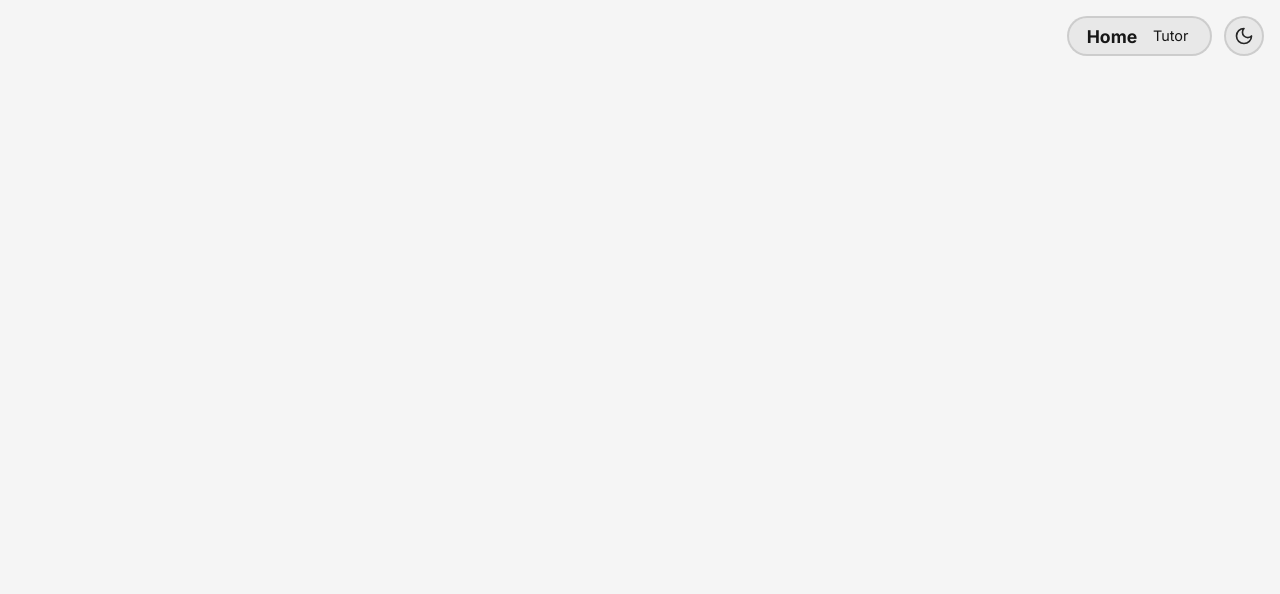
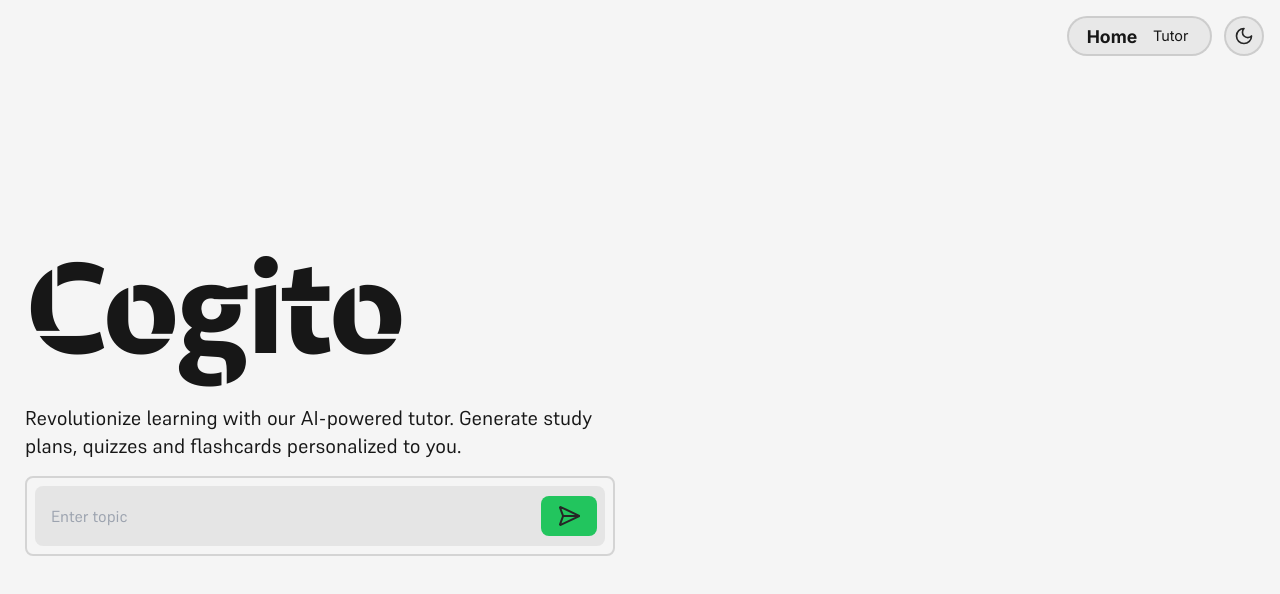
Before and after one commit to lalitm1004/cogito-tutor, a SvelteKit app in the folder frontend/: page / in a window 1280 px wide. Shown: the top 594 px of the page. Built offline with nearby package versions, Linux system fonts and the light colour scheme.

Commit message:
feat: make hero

```diff
--- /dev/null
+++ b/frontend/src/lib/components/home/Hero.svelte
@@ -0,0 +1,72 @@
+<script lang="ts">
+    import { goto } from "$app/navigation";
+
+    let error: boolean = $state(false);
+    let topicValue: string = $state("");
+
+    const handleInput = (event: Event) => {
+        const target = event.target as HTMLInputElement;
+
+        topicValue = target.value;
+
+        if (target.value.length > 0) {
+            error = false
+        }
+    }
+
+    const handleClick = () => {
+        if (!topicValue) {
+            error = true;
+            return;
+        }
+
+        const params = new URLSearchParams({
+            topicValue
+        });
+
+        goto(`/tutor?${params.toString()}`)
+    }
+</script>
+
+<div class={`h-full w-full md:grid md:grid-cols-2 md:place-items-center flex flex-col items-center`}>
+    <div class={`h-fit md:w-[590px] w-[350px] md:mt-0 mt-24 flex flex-col font-supreme`}>
+        <h1 class={`font-bespoke tracking-tighter md:text-9xl text-8xl`}>
+            Cogito
+        </h1>
+
+        <p class={`text-xl mt-8`}>
+            Revolutionize learning with our AI-powered tutor. Generate study plans,
+            quizzes and flashcards personalized to you.
+        </p>
+
+        <div class={`relative md:h-[80px] h-[150px] w-full flex flex-col gap-4 justify-center rounded-lg mt-4 px-2 py-2 dark:bg-gray-800/40 border-2 dark:border-gray-800 border-neutral-300`}>
+            <input
+                oninput={handleInput}
+                placeholder={`Enter topic`}
+                class={`h-[40px] flex flex-grow text-start dark:bg-gray-800/70 bg-neutral-200  dark:caret-amber-50 caret-neutral-950 dark:text-amber-50 text-neutral-900 font-supreme px-4 rounded-lg outline-none`}
+            />
+
+            {#if error}
+                <p class="absolute md:left-2 md:top-[80px] -bottom-[25px] text-red-400 text-sm">
+                    * Topic field cannot be empty
+                </p>
+            {/if}
+
+            <button
+                aria-labelledby={`Generate study plan`}
+                onclick={handleClick}
+                class={`md:absolute md:right-4 h-[40px] md:block flex justify-center items-center gap-4 md:flex-grow-0 flex-grow bg-green-500 dark:bg-green-500/60 px-4 rounded-lg cursor-pointer ring-0`}
+            >
+                <p class={`desktop:hidden text-lg`}>Create Study Plan</p>
+                <svg xmlns="http://www.w3.org/2000/svg" width="24" height="24" viewBox="0 0 24 24" fill="none" stroke-width="2" stroke-linecap="round" stroke-linejoin="round" class={`dark:stroke-amber-50 stroke-neutral-800 lucide lucide-send-horizontal`}>
+                    <path d="M3.714 3.048a.498.498 0 0 0-.683.627l2.843 7.627a2 2 0 0 1 0 1.396l-2.842 7.627a.498.498 0 0 0 .682.627l18-8.5a.5.5 0 0 0 0-.904z"/>
+                    <path d="M6 12h16"/>
+                </svg>
+            </button>
+        </div>
+    </div>
+
+    <div class={`bg-red-100/10`}>
+        <!---->
+    </div>
+</div>
--- /dev/null
+++ b/frontend/src/lib/styles/globals.css
@@ -0,0 +1,81 @@
+@tailwind base;
+@tailwind components;
+@tailwind utilities;
+
+/* apply directives */
+@layer components {
+    .apply-card {
+        @apply dark:bg-gray-900/40 bg-neutral-300/40 border-2 dark:border-neutral-800/40 border-neutral-400/40 backdrop-blur-sm
+    }
+}
+
+/* fonts */
+@font-face {
+    font-family: 'Bespoke-Stencil';
+    font-weight: 700;
+    font-style: normal;
+    src: url('/fonts/bespoke-stencil/BespokeStencil-Bold.woff2');
+}
+
+@font-face {
+    font-family: 'Supreme';
+    font-weight: 700;
+    font-style: normal;
+    src: url('/fonts/supreme/Supreme-Regular.woff2');
+}
+
+/* scrollbar */
+:root {
+    --scroll-width: 1px;
+    --scroll-height: 1px;
+
+    --scroll-track-rgb: #030712;
+    --scroll-track-border-radius: 0px;
+
+    --scroll-thumb-rgb: #111827;
+    --scroll-thumb-border-radius: 0px;
+
+    --scroll-thumb-hover-rgb: #1f2937;
+}
+::-webkit-scrollbar {
+    width: var(--scroll-width);
+    height: var(--scroll-height);
+}
+
+::-webkit-scrollbar-track {
+    background: var(--scroll-track-rgb);
+    border-radius: var(--scroll-track-border-radius);
+}
+
+::-webkit-scrollbar-thumb {
+    background: var(--scroll-thumb-rgb);
+    border-radius: var(--scroll-thumb-border-radius);
+}
+
+::-webkit-scrollbar-thumb:hover {
+    background: var(--scroll-thumb-hover-rgb);
+}
+
+body {
+    scrollbar-width: thin;
+    scrollbar-color: var(--scroll-thumb-rgb) var(--scroll-track-rgb);
+}
+
+body::-webkit-scrollbar {
+    width: var(--scroll-width);
+    height: var(--scroll-height);
+}
+
+body::-webkit-scrollbar-track {
+    background: var(--scroll-track-rgb);
+    border-radius: var(--scroll-track-border-radius);
+}
+
+body::-webkit-scrollbar-thumb {
+    background: var(--scroll-thumb-rgb);
+    border-radius: var(--scroll-thumb-border-radius);
+}
+
+body::-webkit-scrollbar-thumb:hover {
+    background: var(--scroll-thumb-hover-rgb);
+}
--- a/frontend/src/lib/styles/tailwind.css
+++ /dev/null
@@ -1,10 +0,0 @@
-@tailwind base;
-@tailwind components;
-@tailwind utilities;
-
-/* apply directives */
-@layer components {
-    .apply-card {
-        @apply dark:bg-gray-900/40 bg-neutral-300/40 border-2 dark:border-neutral-800/40 border-neutral-400/40 backdrop-blur-sm
-    }
-}
--- a/frontend/src/routes/+layout.svelte
+++ b/frontend/src/routes/+layout.svelte
@@ -2,7 +2,7 @@
     import Navbar from '$lib/components/Navbar.svelte';
     import { setDevice } from '$lib/stores/deviceStore';
     import { setTheme, theme, TOKEN_NAME as theme_token } from '$lib/stores/themeStore';
-    import '$lib/styles/tailwind.css';
+    import '$lib/styles/globals.css';
     import { getCookie } from '$lib/utils/cookie';
     import { onMount } from 'svelte';
 
--- a/frontend/src/routes/+page.svelte
+++ b/frontend/src/routes/+page.svelte
@@ -1,3 +1,30 @@
-<main class={`min-h-dvh w-dvw`}>
+<script>
+    import Hero from "$lib/components/home/Hero.svelte";
+</script>
 
+<main>
+    <section>
+        <div class={`h-dvh w-dvw`}>
+            <Hero />
+        </div>
+    </section>
+
+    <section>
+        <div class={`h-dvh w-dvw`}>
+            sex2
+        </div>
+    </section>
 </main>
+
+<style>
+    main {
+        scroll-snap-type: y mandatory;
+        overflow-y: scroll;
+        overflow-x: hidden;
+        height: 100dvh;
+    }
+
+    section {
+        scroll-snap-align: start;
+    }
+</style>
```
Also changed, not shown: frontend/src/lib/styles/fonts.css (deleted, +0 -13 lines).
